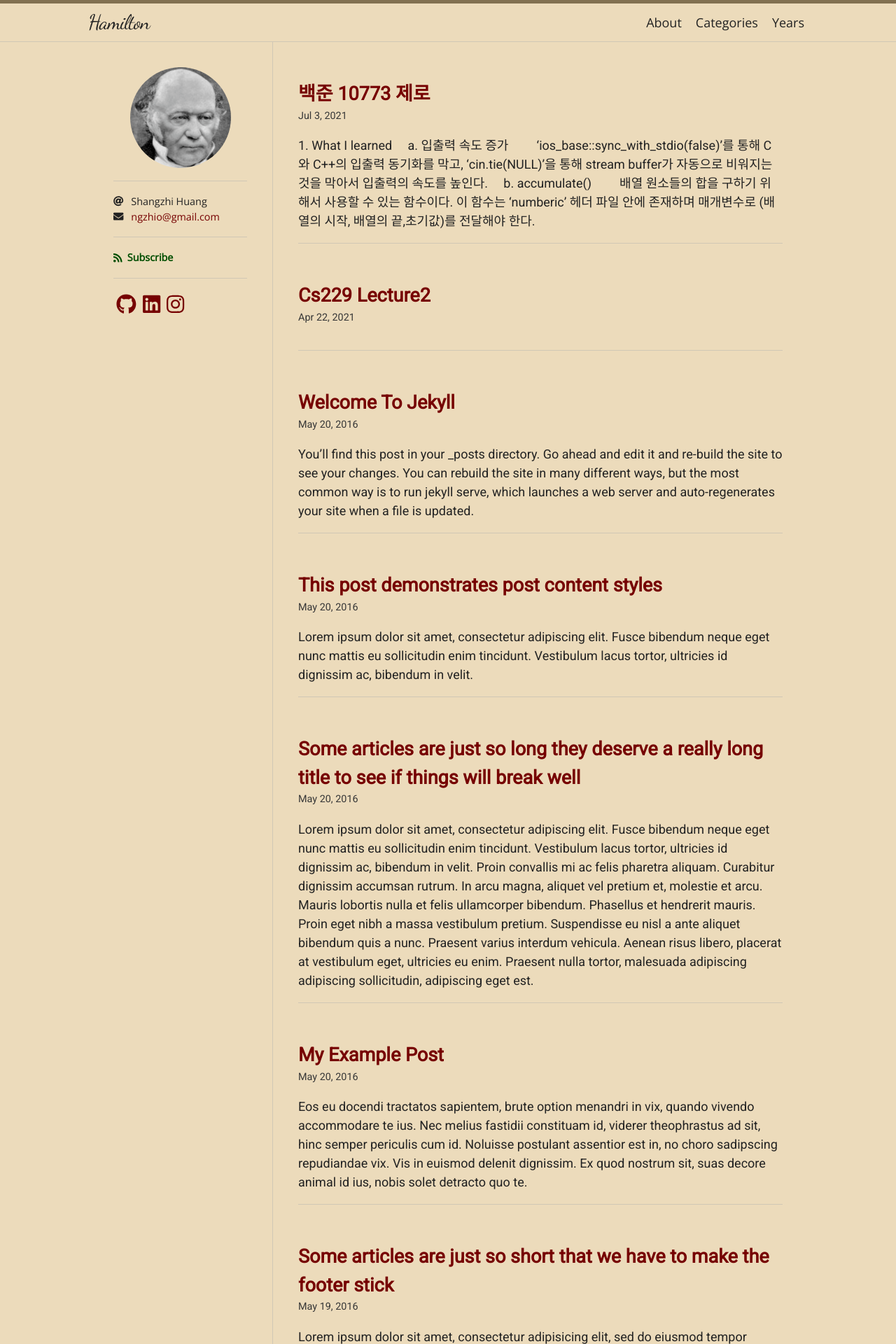
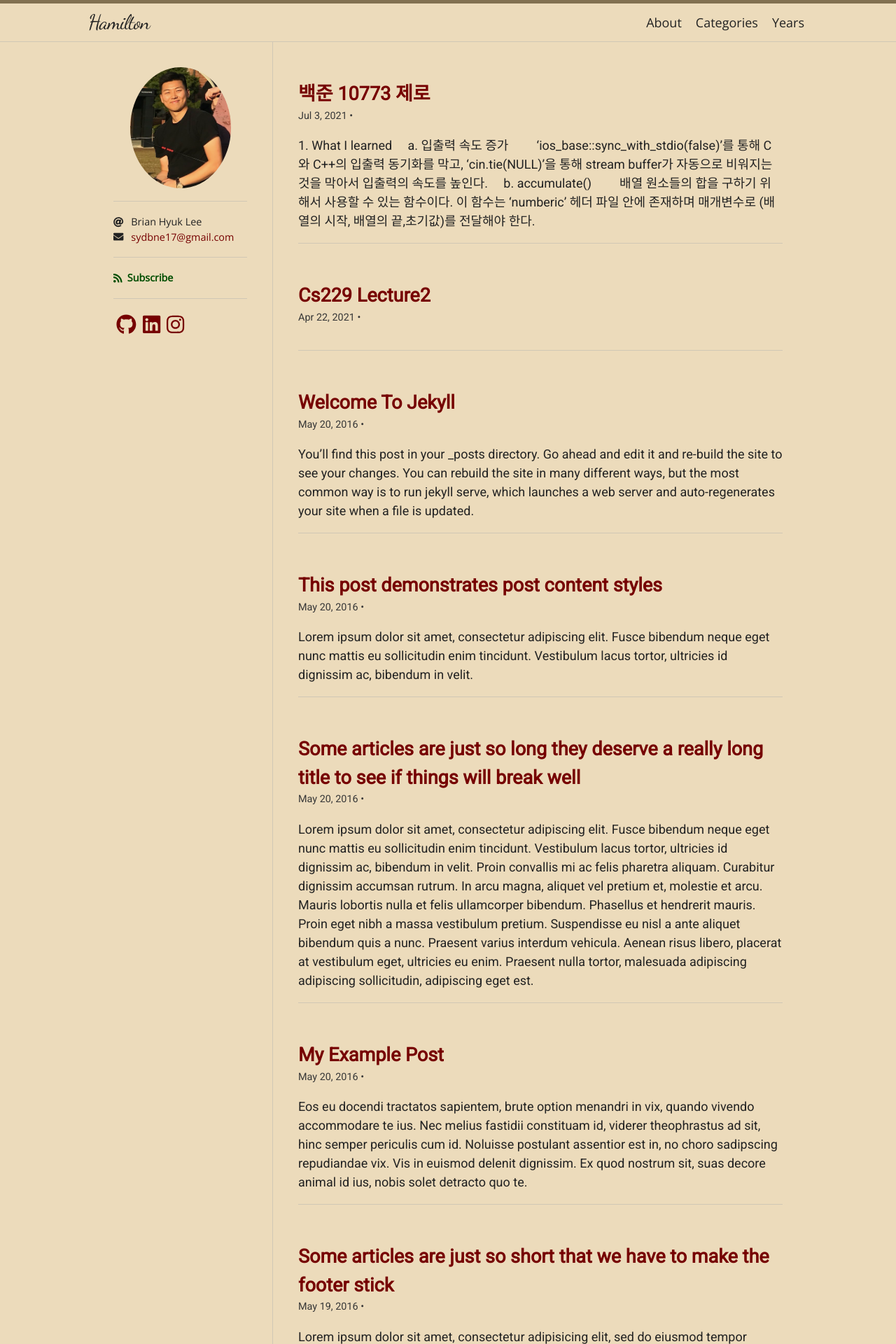
Before and after one commit to dlgur1994/dlgur1994.github.io, a Jekyll site: the page built from index.html, in a window 1280 px wide. Shown: the top 1920 px of the page at 70% size. Built offline with Jekyll 4.4.1, drawn with Linux system fonts in a browser that asks for light colours; nearby versions of some CDN libraries; some web fonts are replaced; the list of posts is cut into pages by our own code; comment, search, counter and statistics services are not loaded; some of the changed text lies outside the part shown.

Commit message:
first pag

```diff
--- a/_config.yml
+++ b/_config.yml
@@ -1,8 +1,8 @@
 title: Hamilton
 description: A minimal and beautiful Jekyll theme best for writing and note-taking.
-author: Shangzhi Huang
-avatar: /logo.png
-email: ngzhio@gmail.com
+author: Brian Hyuk Lee
+avatar: /images/portfolio.png
+email: sydbne17@gmail.com
 
 plugins:
   - jekyll-seo-tag
@@ -13,12 +13,10 @@ plugins:
 paginate: 10
 
 # Uncomment the below line and set the tracking ID for enabling Google Analytics
-#
 # google_analytics:
 
 # Uncomment the below lines and set the Disqus shortname for enabling Disqus
-#
-# disqus:
+disqus: dlgur1994-github-io
 
 # Jekyll
 # ======
```
Also changed, not shown: images/portfolio.png (added).
